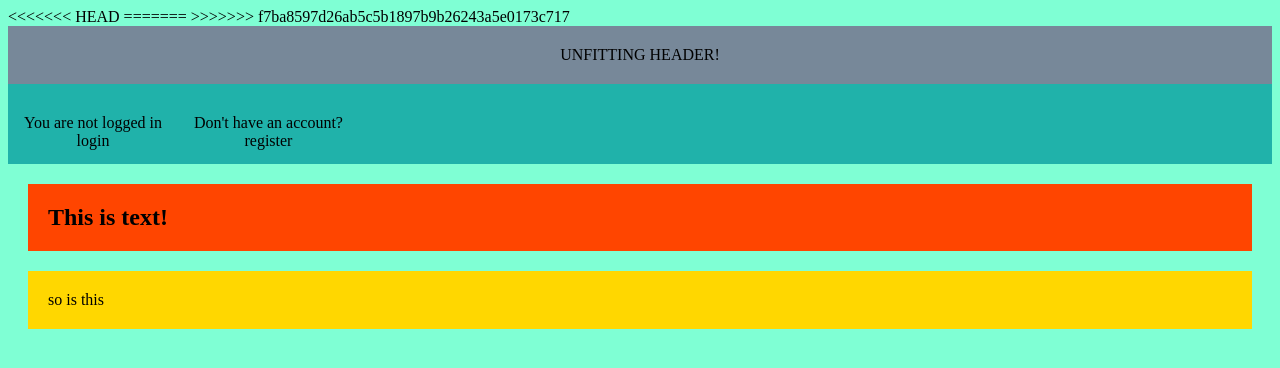
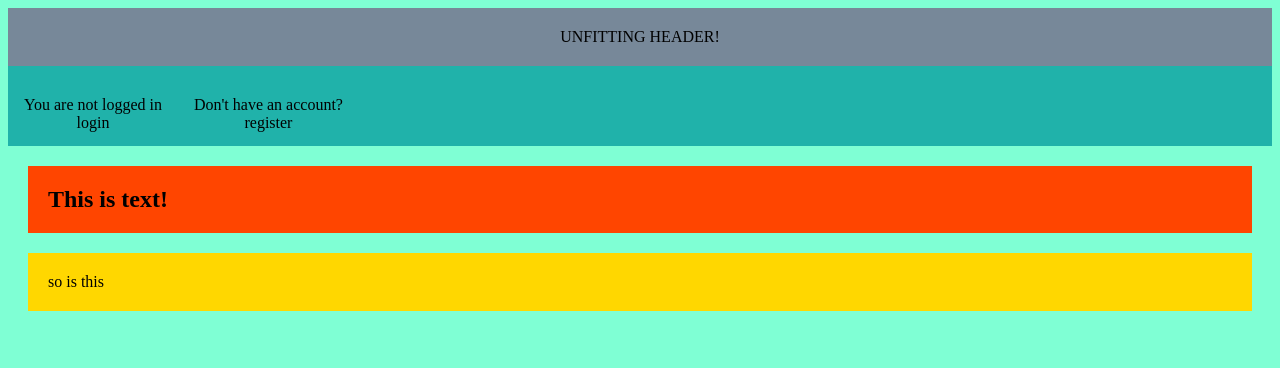
Before and after one commit to SpookyPanda/testsite, a Django app: page / in a window 1280 px wide. Shown: the top 368 px of the page. Run offline with Django 3.2, Linux system fonts and the light colour scheme; data that the repository does not hold is empty.

Commit message:
merge error

```diff
--- a/templates/blog/post_list.html
+++ b/templates/blog/post_list.html
@@ -1,12 +1,6 @@
 <!DOCTYPE html>
-<html>
-<<<<<<< HEAD
-
 {% load static %}
 
-=======
-{% load static %}
->>>>>>> f7ba8597d26ab5c5b1897b9b26243a5e0173c717
 <head>
 	<title>HOME</title>
 	<link rel="stylesheet" href="{% static 'css/blog.css' %}">
--- a/templates/namelist/main_page.html
+++ b/templates/namelist/main_page.html
@@ -1,6 +1,6 @@
 <!DOCTYPE html>
 <html>
-<<<<<<< HEAD
+
 
 {% load static %}
 
@@ -43,13 +43,12 @@
 			</h4>
 		{% endif %}
 	{% endblock %}
-=======
+
 {% load static %}
 <head>
 	<title>LIST APP!</title>
 </head>
 <body>
 
->>>>>>> f7ba8597d26ab5c5b1897b9b26243a5e0173c717
 </body>
 </html>
```
